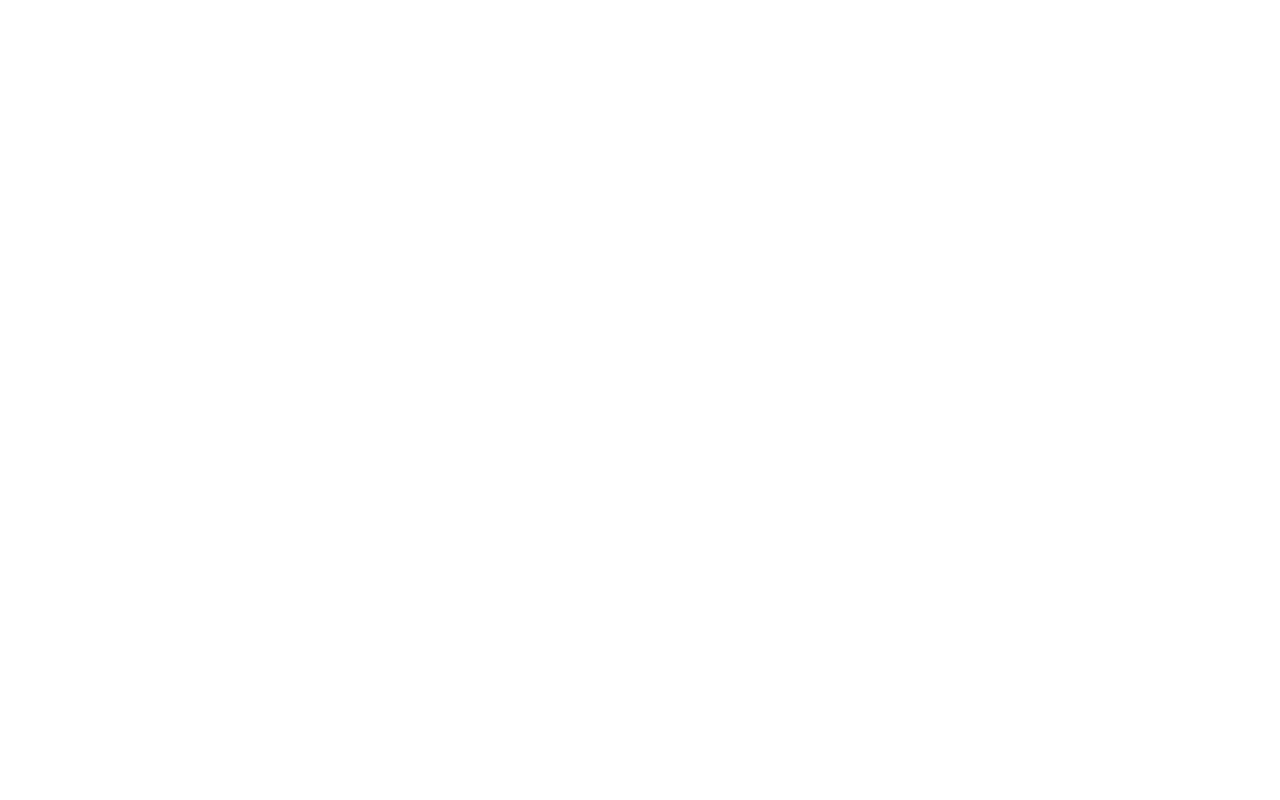
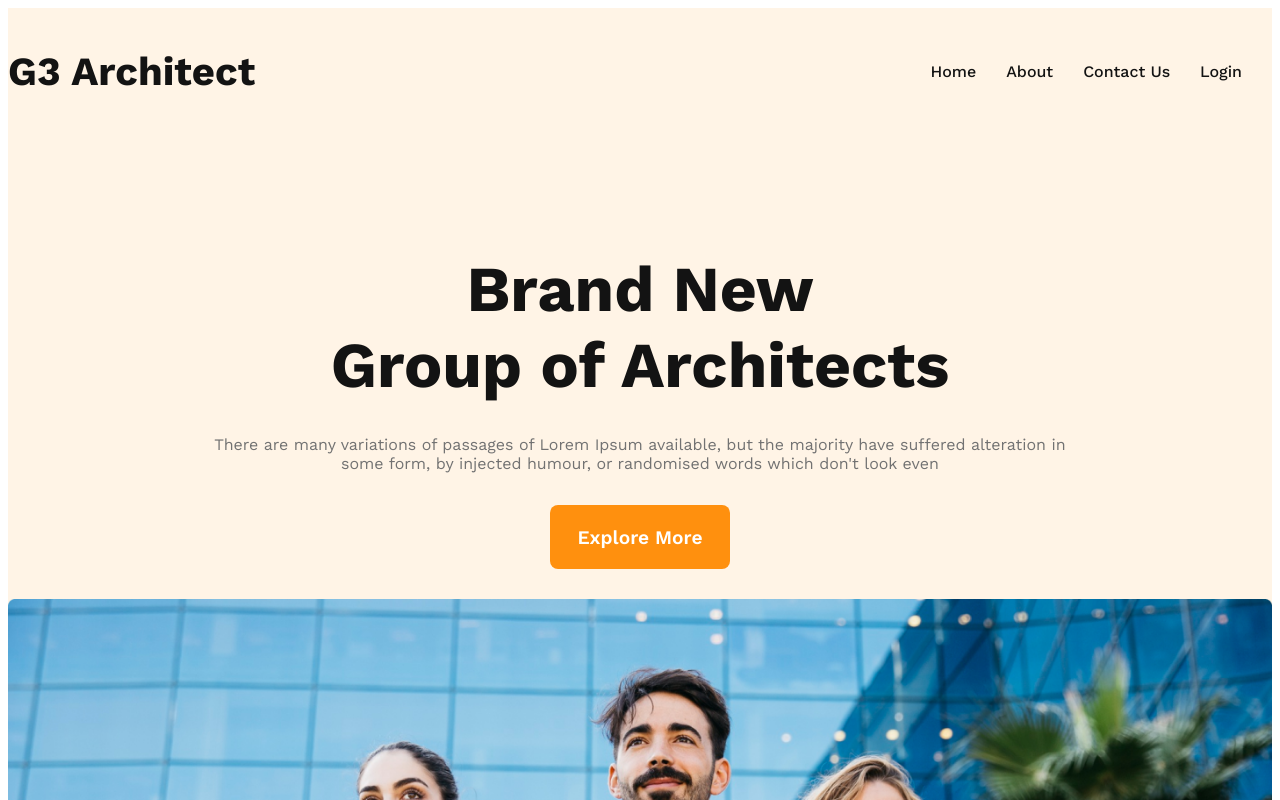
Before and after one commit to rahuldm/g3-architect-website, a plain HTML site: page index.html in a window 1280 px wide. Shown: the top 800 px of the page. Drawn offline with nearby package versions, Linux system fonts and the light colour scheme.

Commit message:
added header section

```diff
--- a/index.html
+++ b/index.html
@@ -8,13 +8,56 @@
     <title>g3 Architect Website</title>
 </head>
 
-<body>
+<body class="work-sans">
 
-    <head>
+    <header class="header bg-one">
+        <nav class="navbar display-flex">
+            <h3 class="brand dark1">G3 Architect</h3>
+            <ul class="nav-links display-flex">
 
-    </head>
+                <li class="nav-item "><a href="" class="nav-links dark2">Home </a></li>
+                <li class="nav-item "><a href="" class="nav-links dark2">About</a></li>
+                <li class="nav-item "><a href="" class="nav-links dark2">Contact Us</a></li>
+                <li class="nav-item "><a href="" class="nav-links dark2"> Login</a></li>
+            </ul>
+
+        </nav>
+        <div class="banner">
+            <div class="banner-container">
+                <h1 class="banner-heading dark1">Brand New <br>
+                    Group of Architects
+                </h1>
+                <p class="banner-description dark3">There are many variations of passages of Lorem Ipsum available, but
+                    the
+                    majority have suffered alteration in some form, by injected humour, or randomised words which don't
+                    look even</p>
+                <button class="btn-primary btn-text">Explore More</button>
+            </div>
+            <img class="banner-image" src="images/banner.png" alt="">
+
+        </div>
+    </header>
     <main>
-
+        <section class="teams display-flex">
+            <div class="team-image-container">
+                <img src="images/team1.png" alt="  ">
+                <img src="images/team2.png" alt="">
+                <img src="images/team3.png" alt="">
+                <img src="images/team4.png" alt="">
+            </div>
+            <div class="our-feature">
+                <h3 class="feature-title">
+                    <span class="quick-list dark3">Quick list</span> <span class="of-our">of Our</span><span
+                        class="feature">
+                        Features</span>
+                </h3>
+                <p class="feature-description dark3">
+                    There are many variations of passages of Lorem Ipsum available, but the majority have suffered
+                    alteration in some form, by injected humour, or randomised words which don't look even
+                </p>
+                <button class="btn-primary btn-text">Explore More</button>
+            </div>
+        </section>
     </main>
     <footer>
 
--- a/styles/style.css
+++ b/styles/style.css
@@ -1 +1,184 @@
 @import url('https://fonts.googleapis.com/css2?family=Work+Sans:ital,wght@0,100..900;1,100..900&display=swap');
+
+/* * {
+    margin: 0;
+    padding: 0;
+} */
+
+.work-sans {
+    font-family: "Work Sans", serif;
+    font-optical-sizing: auto;
+
+}
+
+/* color section */
+.dark1 {
+    color: rgb(19, 19, 19);
+
+}
+
+.dark2 {
+    color: rgb(19, 19, 19);
+}
+
+.dark3 {
+    color: rgb(114, 114, 114);
+}
+
+.bg-one {
+    background-color: rgba(255, 144, 14, 0.1);
+}
+
+/* shared style  */
+.display-flex {
+    display: flex;
+}
+
+.btn-primary {
+    border-radius: 8px;
+    width: 180px;
+    height: 64px;
+    background: rgb(255, 144, 14);
+    border: none;
+}
+
+main {
+    max-width: 1440px;
+    margin: 0 auto;
+}
+
+/* jto gula section ache tader moddhe 130px gap */
+main>section {
+    margin-top: 130px;
+}
+
+
+/* nav style  */
+.navbar,
+.banner {
+    max-width: 1440px;
+    margin: 0 auto;
+}
+
+
+
+
+.navbar {
+    justify-content: space-between;
+    align-items: center;
+    margin-bottom: 116px;
+}
+
+.nav-item {
+    list-style: none;
+    margin-right: 30px;
+    font-weight: 500;
+}
+
+.nav-links {
+    text-decoration: none;
+}
+
+.navbar .banner {
+    max-width: 100%;
+    margin: 0 auto;
+}
+
+/* .header {
+    padding: 50px 240px;
+} */
+
+.brand {
+    font-size: 2.5rem;
+    font-weight: 700;
+}
+
+/* banner container */
+.banner-container {
+    max-width: 862px;
+    margin: 0 auto;
+    text-align: center;
+    margin-bottom: 30px;
+}
+
+.banner-heading {
+    font-size: 4rem;
+    font-weight: 700;
+    margin-bottom: 32px;
+}
+
+.banner-description {
+    font-size: 1rem;
+    font-weight: 400;
+    margin-bottom: 32px;
+}
+
+.btn-primary {
+    border-radius: 8px;
+    width: 180px;
+    height: 64px;
+    background: rgb(255, 144, 14);
+    border: none;
+}
+
+.btn-text {
+    color: rgb(255, 255, 255);
+    font-family: Work Sans;
+    font-size: 1.2rem;
+    font-weight: 600;
+
+}
+
+.banner-image {
+    width: 100%;
+}
+
+/* team section */
+.teams {
+    align-items: center;
+    flex: grid;
+
+}
+
+.team-image-container {
+    display: grid;
+    grid-template-columns: repeat(2, 1fr);
+    gap: 24px;
+}
+
+.our-feature {
+    margin-left: 80px;
+    max-width: 530px;
+}
+
+.feature-title {
+    font-size: 2.8rem;
+    margin-bottom: 24px;
+}
+
+.feature {
+    color: rgb(255, 144, 14);
+}
+
+.quick-list {
+    font-weight: 500;
+}
+
+.feature-description {
+    font-size: 1rem;
+    font-weight: 400;
+}
+
+
+
+
+/* learning new */
+/* media query */
+@media screen and (max-width:576px) {
+
+    .navbar,
+    .nav-links,
+    .teams {
+        flex-direction: column;
+    }
+}
```
